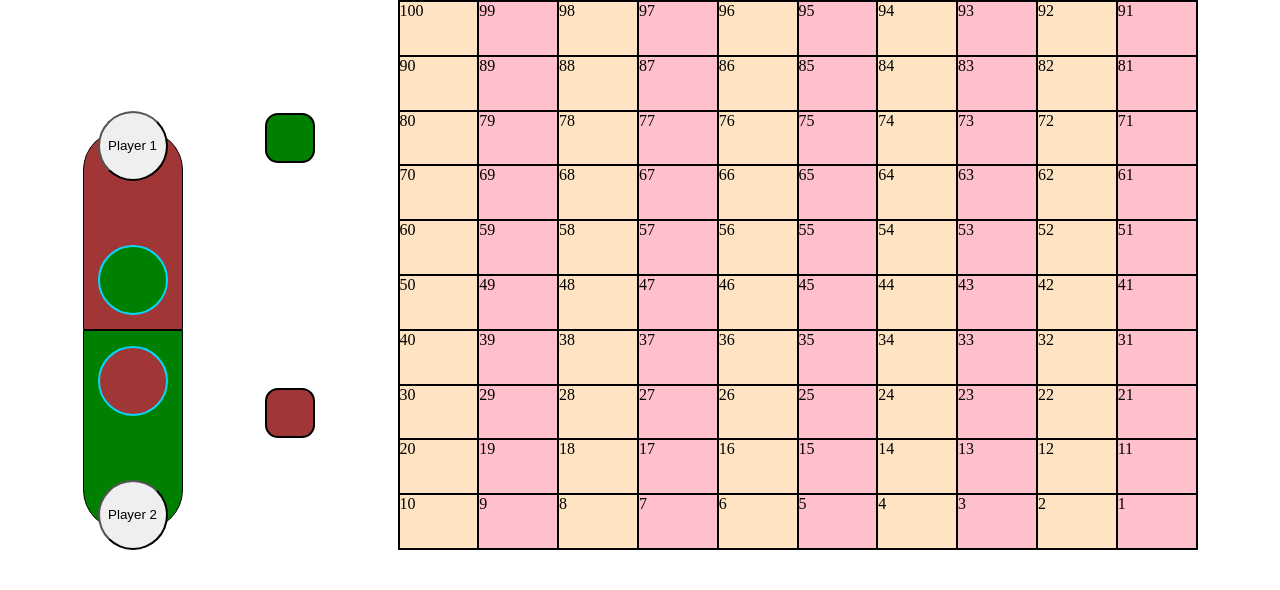
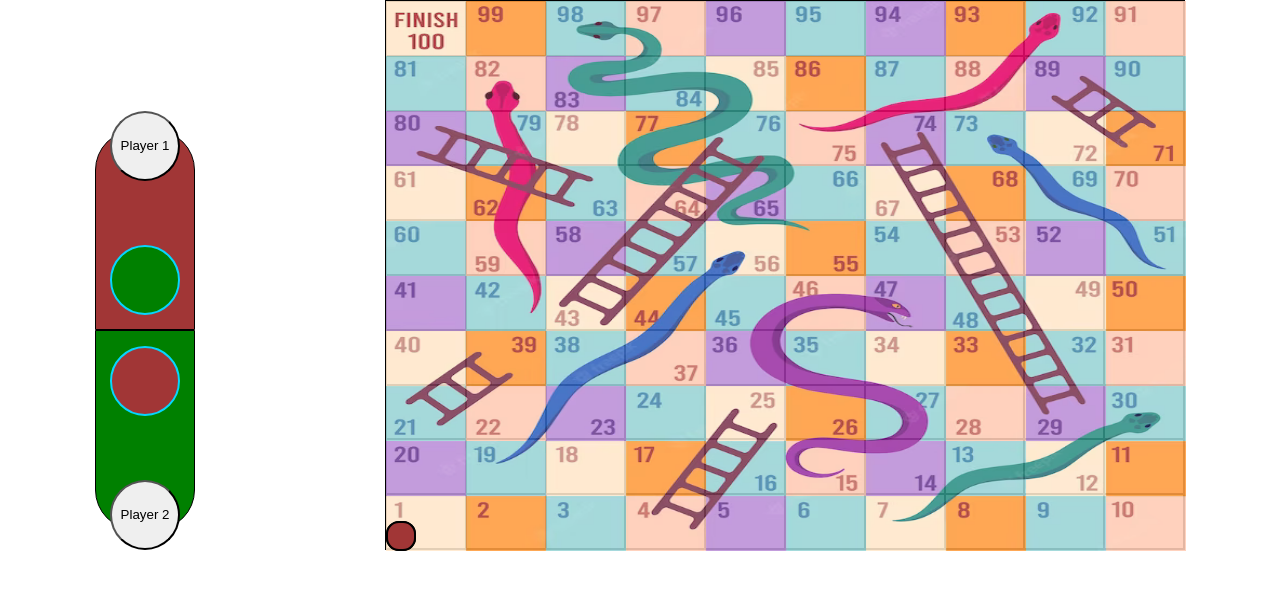
Before and after one commit to gundalokesh/snakeandladder, a plain HTML site: page index.html in a window 1280 px wide. Drawn offline with Linux system fonts and the light colour scheme.

Commit message:
"add img and dies works baes on dies number"

```diff
--- a/index.css
+++ b/index.css
@@ -61,12 +61,7 @@ button {
     display: flex;
 
 }
-.identity{
-    display: grid;
-    place-items: center;
 
-
-}
 
 .grid-container {
 
@@ -76,38 +71,61 @@ button {
     grid-template-rows: repeat(10, 1fr);
 
     border: 1px solid black;
-    width: 800px; /* Adjust to desired width */
-    height: 550px; /* Adjust to desired height */
+    width: 800px;
+    height: 550px;
+    position: relative;
 
   }
+  img{
+    position: absolute;
 
-  .grid-item {
-    background-color: white;
+    height: 550px;
+    width: 800px;
+    opacity: 0.89;
+  }
+
+  .grid-container > div{
+    background-color: rgb(248, 241, 241);
     border: 1px solid black;
   }
-  .grid-item:nth-child(even){
-    background-color: pink;
-  }
-  .grid-item:nth-child(odd){
-    background-color: bisque;
-  }
+
  .id1{
-    width: 50px;
-    height: 50px;
+    width: 30px;
+    height: 30px;
     border-radius: 50%;
+    position: absolute;
+    top: 520px;
+    left:0px;
+
     background-color: green;
+    z-index: 99;
+
+
+
+
+
+
+
  }
  .id2{
-    width: 50px;
-    height: 50px;
+    width: 30px;
+    height: 30px;
+    position: absolute;
+    top: 520px;
+    left: 0px;
     border-radius: 50%;
     background-color:#a13636;
+    z-index: 99;
+
+
  }
 .id1,.id2{
     border: 2px solid black;
     border-radius: 13px;
+
+
+
+
+
+
 }
-.no{
-    display: flex;
-    flex-direction: row-reverse;
-}
--- a/index.html
+++ b/index.html
@@ -21,22 +21,16 @@
         </div>
       </div>
 
-    <div class="identity">
-        <div class="id1"></div>
-        <div class="id2"></div>
-    </div>
 
         <div class="grid-container">
+          <!-- Repeat the grid items to create the full 10x10 grid -->
 
 
+            <img src="./snakes-ladders-image.png" alt="" />
 
-
-        <!-- Repeat the grid items to create the full 10x10 grid -->
-
+            <p class="id1" onclick="player1()"></p>
+            <p class="id2" onclick="player2()"></p>
         </div>
-
-
-
 
 
 
--- a/script.js
+++ b/script.js
@@ -1,10 +1,38 @@
 function player1(){
     let x = Math.floor(Math.random() * 6) + 1 ;
 document.querySelector(".player1").innerHTML = x;
+if(x <= 1){
+  document.querySelector(".id1").style.left =  `${(x)* 20}px`;
+
+  document.querySelector(".id1").style.zIndex = "1000";
+
+}
+
+else{
+  document.querySelector(".id1").style.left =  `${(x - 1)* 79.86 }px`;
+}
+
+
+
+
+
+
+
+
+
 }
 function player2(){
     let x = Math.floor(Math.random() * 6) + 1 ;
 document.querySelector(".player2").innerHTML = x;
+if(x <= 1){
+  document.querySelector(".id2").style.left =  `${(x)* 20}px`;
+
+  document.querySelector(".id2").style.zIndex = "1000";
+
+}
+else{
+  document.querySelector(".id2").style.left =  `${(x - 1)* 79.86 }px`;
+}
 }
 
 const container = document.querySelector(".grid-container");
@@ -12,13 +40,13 @@ const container = document.querySelector(".grid-container");
 
 
 
-for (let i = 100; i > 0; i--) {
+for (let i = 0; i < 100; i++) {
   const div = document.createElement("div");
-  const number = document.createTextNode((i + 0));
 
-  div.className="grid-item";
+
+  div.className="grid-item-"+ i;
   container.appendChild(div);
-  div.appendChild(number);
+
 
 
 }
```
Also changed, not shown: snakes-ladders-image.png (added). Lines whose indentation alone changed are shown as unchanged.
